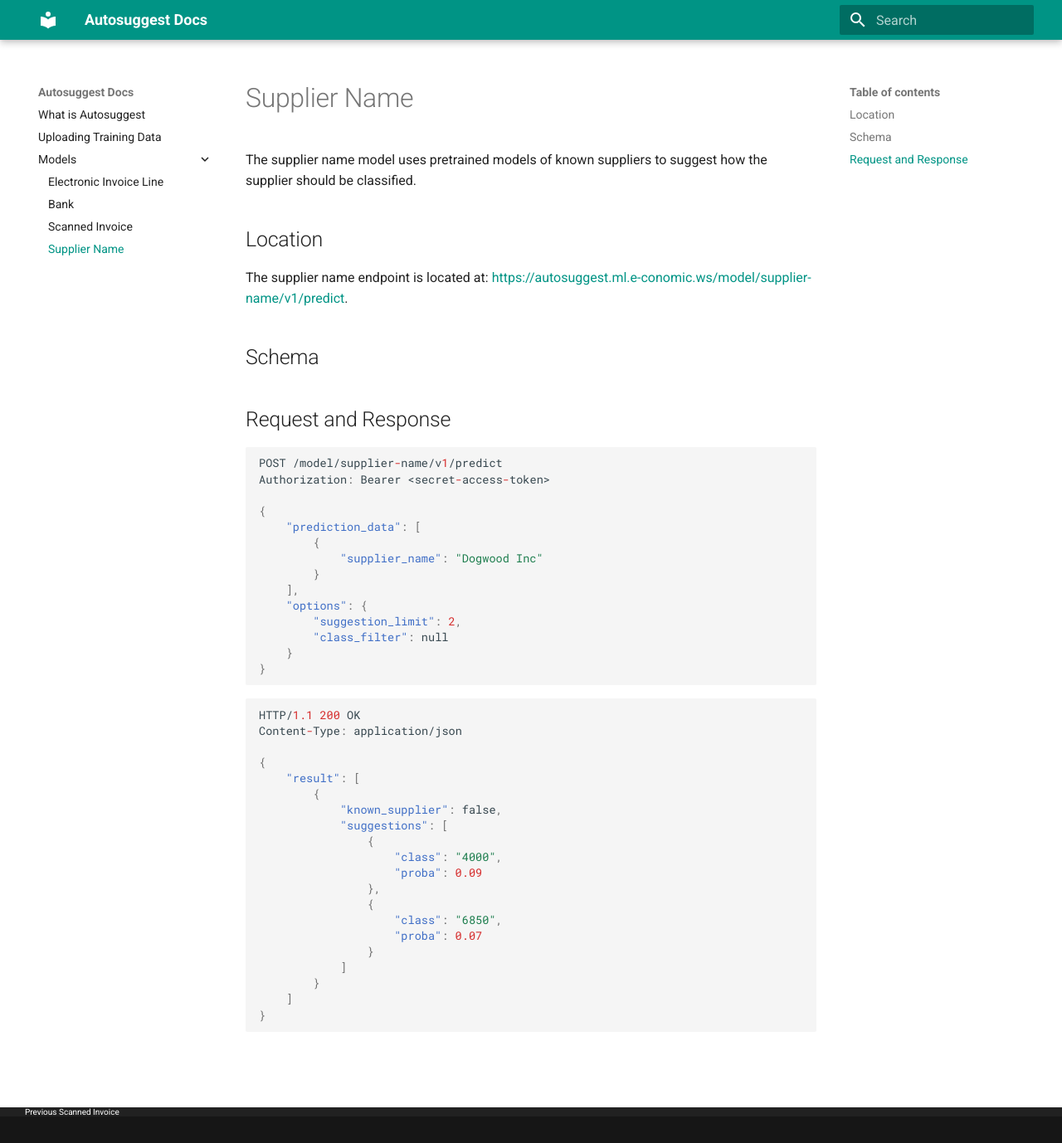
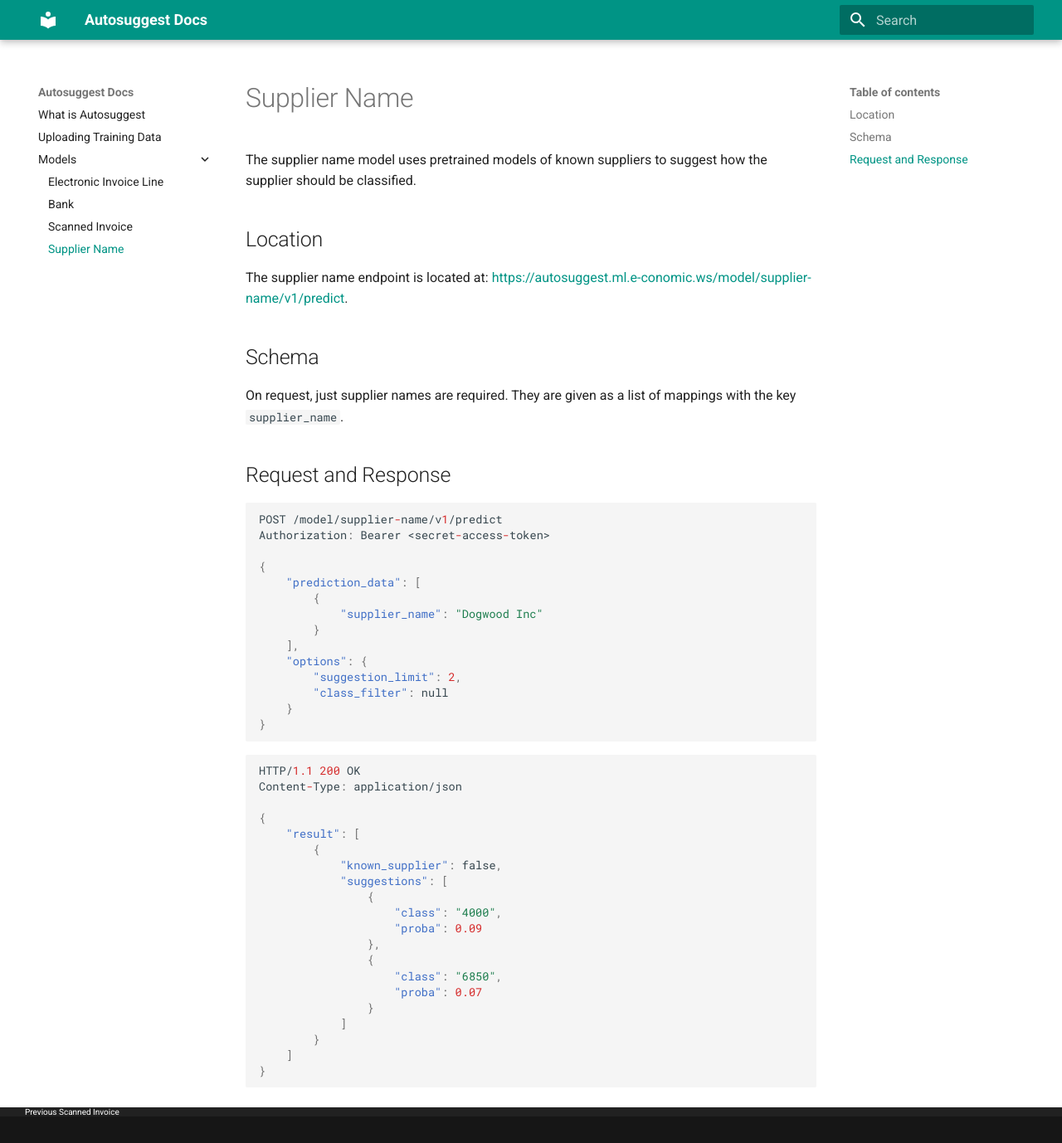
Before and after one commit to e-conomic/vml-docs, an MkDocs documentation site: the page built from docs/models/supplier-name.md, in a window 1280 px wide and 1378 px high. Shown: the whole window at 83% size. Built offline with MkDocs 1.6.1 and Material for MkDocs 9.7.7, drawn with Linux system fonts in a browser that asks for light colours.

Commit message:
Schema, however simple

```diff
--- a/docs/models/supplier-name.md
+++ b/docs/models/supplier-name.md
@@ -10,6 +10,8 @@ The supplier name endpoint is located at: [https://autosuggest.ml.e-conomic.ws/m
 
 Schema
 ------
+
+On request, just supplier names are required. They are given as a list of mappings with the key `supplier_name`.
 
 Request and Response
 --------------------
```
